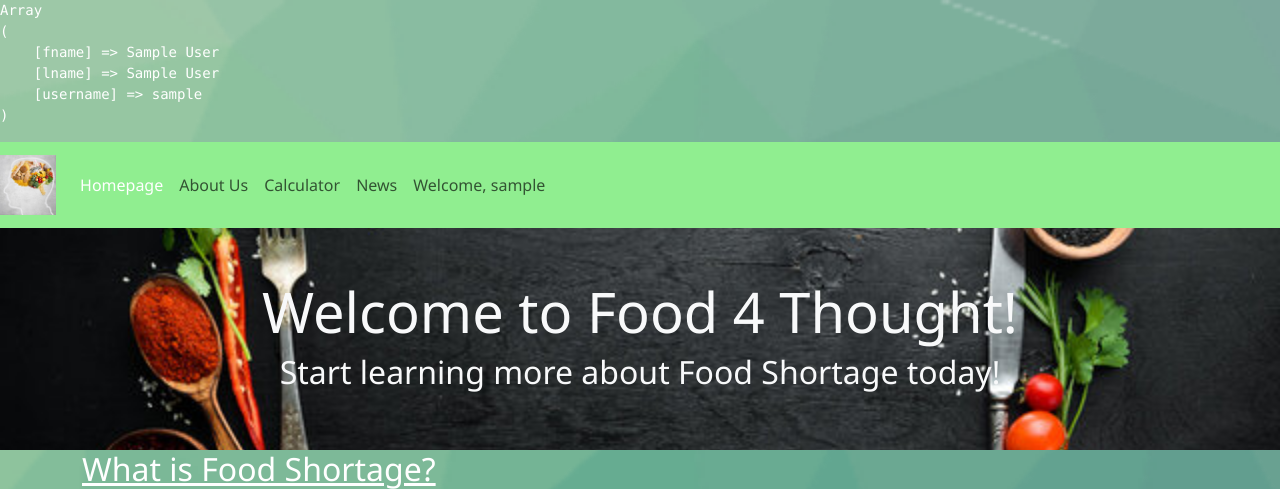
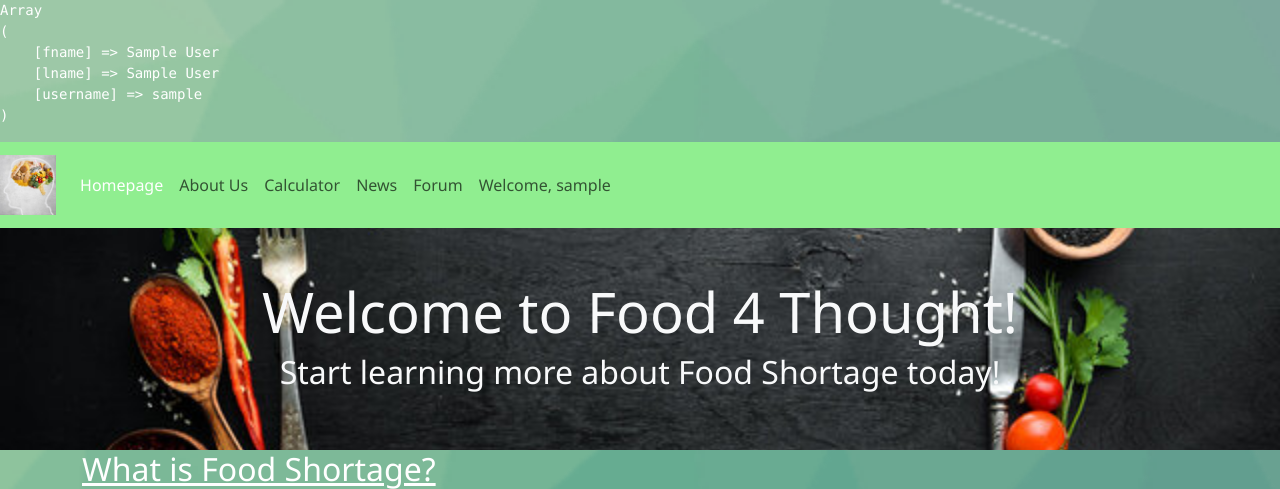
Before and after one commit to JolieNgai/INF1005-P3-6, a PHP site: page /index.php in a window 1280 px wide. Shown: the top 489 px of the page. Run offline with PHP 8.4, Linux system fonts and the light colour scheme; the visitor is signed in with stand-in values (Sample User, id 1).

Commit message:
Put back forum

```diff
--- a/inc/nav.inc.php
+++ b/inc/nav.inc.php
@@ -35,6 +35,9 @@ if (session_status() === PHP_SESSION_NONE) {
      </li>
 <!-- phpBB forum -->
 <?php if (isset($_SESSION['username'])): ?>
+    <li class = "nav-item">
+        <a class ="nav-link" href="/phpbb/">Forum</a>
+     </li>
     <li class="nav-item">
         <a class="nav-link" href="#">Welcome, <?php echo htmlspecialchars($_SESSION['username']); ?></a>
     </li>
```
